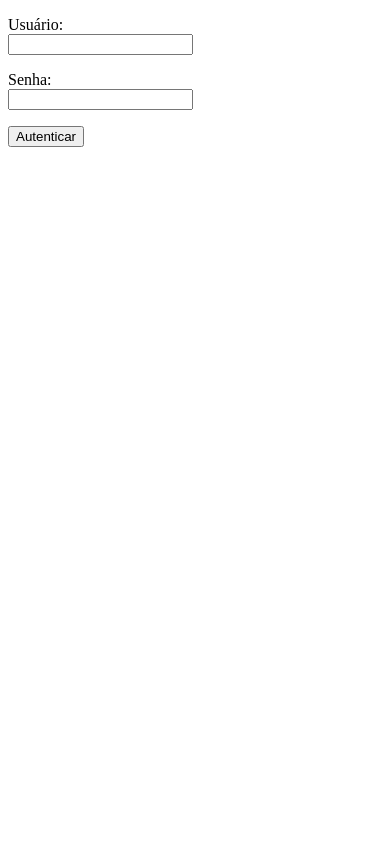
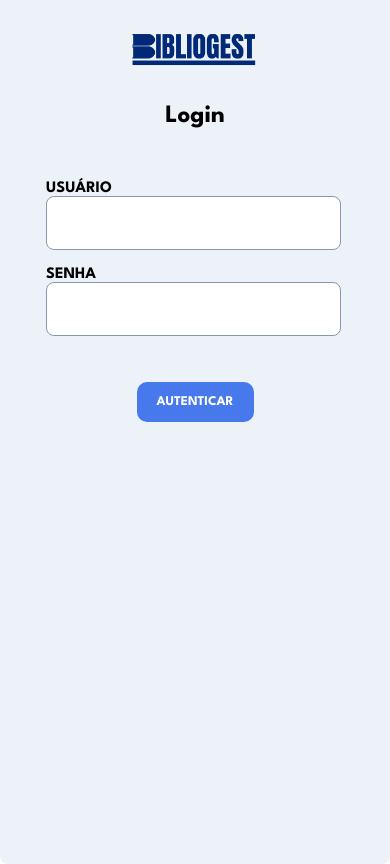
Before and after one commit to idavidcarvalho/pi23_gerenciamento_biblioteca, a Django app: page / in a window 390 px wide. Before the commit the page ends 147 px from the top, so only its background shows below. Run offline with Django 4.2, Linux system fonts and the light colour scheme; some libraries are stand-ins or nearby versions.

Commit message:
adicionada pg de login e responsividade das pg de cadastro induvidual

```diff
--- a/core/views.py
+++ b/core/views.py
@@ -9,6 +9,7 @@
 def perfil(request):
     return render(request, 'perfil.html')
 
+#-------- Login -----
 def autenticar(request):
     if request.POST:
         usuario = request.POST['usuario']
--- /dev/null
+++ b/static/login.css
@@ -0,0 +1,255 @@
+@import url('https://fonts.googleapis.com/css2?family=Anton&display=swap');
+@import url('https://fonts.googleapis.com/css2?family=Bebas+Neue&display=swap');
+@import url('https://fonts.googleapis.com/css2?family=League+Spartan:wght@700&display=swap');
+
+body{
+    padding: 0;
+    margin: 0;
+  }
+
+.container {
+    display: grid;
+    width: 100vw;
+    min-height: 100vh;
+    grid-template-areas:
+    "main";
+    grid-template-columns: auto;
+    grid-template-rows: auto;
+
+}
+main {
+    grid-area: main;
+    width: auto;
+    height: 100%;
+  }
+
+.container-main{
+    width: 100%;
+    display: flex;
+    height: 100%;
+    background-color: #022978;
+}
+
+.card-frase{
+    width: 55%;
+    background-color: #022978;
+}
+.login{
+    background-color: #ECF2F7;
+    margin-top: 20px;
+    margin-right: 30px;
+    margin-bottom: 20px;
+    border-radius: 8px;
+    width: 45%;
+}
+
+.form-container{
+    margin-left: 120px;
+    margin-top: 50px;
+}
+
+.logo-login{
+  text-align: center;
+}
+
+.logo-azul{
+    width: 35%;
+}
+
+
+.nome-login{
+    font-size: 25px;
+    font-family: League Spartan;
+}
+
+.form-aut{
+    width: 100%;
+    height: 50px;
+}
+
+.form-label{
+    font-family: League Spartan;
+}
+
+.form-input{
+    border-radius: 8px;
+    border:1px solid #8B97B2;
+    background-color: #FFFFFF;
+    outline:none;
+    width: 80%;
+    height: 100%;
+}
+
+.bt-login{
+    margin-top: 50px;
+    text-align: center;
+    height: 270px;
+}
+
+.button-login{
+    color: white;
+    background-color:#4778EC;
+    width: 18%;
+    height: 15%;
+    border: none;
+    border-radius: 10px;
+    font-family:League Spartan;
+}
+
+.button-login:hover {
+    transform: scale(1.1);
+    transition: all 0.1s;
+  }
+
+.fonte-bg{
+    font-size: 90px;
+    color: white;
+    font-family: Anton;
+}
+.fonte-bg-1{
+    font-size: 30px;
+    font-family: Bebas Neue;
+    color: white;
+}
+
+.frase-bg{
+    margin-left: 60px;
+}
+
+.ilustracao-login{
+    width: 400px;
+    margin-left: 40px;
+}
+
+.logo-azul{
+    width: 35%;
+}
+
+.logo-login{
+   text-align: center;
+}
+
+.nome-login{
+    font-size: 25px;
+    font-family: League Spartan;
+    text-align: center;
+}
+
+.saiba-mais{
+    padding: 10px;
+    background-color:  #4778EC;
+    color: white;
+    border-radius: 8px;
+    border: none;
+}
+
+.saiba-mais:hover{
+    transform: scale(1.1);
+    transition: all 0.1s;
+}
+
+.img-login{
+    margin-top: 20px;
+}
+
+@media  screen and (max-width:1319px) {
+    .form-container{
+        width: 74%;
+    }
+}
+
+@media  screen and (max-width:1159px) {
+  .ilustracao-login{
+    width: 400px;
+  }
+  .img-login{
+    margin-top:85px ;
+    height: 24%;
+  }
+
+  .fonte-bg{
+    font-size: 100px;
+    }
+  .fonte-bg-1{
+    font-size: 40px;
+    }
+
+   .form-container{
+    margin-left: 99px;
+   }
+}
+
+@media screen and (max-width:1128px){
+    .container-main{
+        background-color: #ECF2F7;
+    }
+    .card-frase{
+        display: none;
+    }
+
+    .login{
+        position: absolute;
+        width: 100%;
+        height: 100%;
+    }
+
+    .form-container{
+        margin-left: 225px;
+    }
+}
+
+@media screen and (max-width:1001px){
+    .form-container{
+        margin-left: 200px;
+    }
+}
+
+@media screen and (max-width:928px){
+    .form-container{
+        margin-left: 180px;
+    }
+}
+
+@media screen and (max-width:826px){
+    .form-container{
+        margin-left: 160px;
+    }
+}
+
+@media screen and (max-width:706px){
+    .form-container{
+        margin-left: 140px;
+    }
+}
+
+@media screen and (max-width:626px){
+    .form-container{
+        margin-left: 120px;
+    }
+}
+
+@media screen and (max-width:509px){
+    .form-container{
+        margin-left: 100px;
+    }
+
+    .button-login{
+        width: 30%;
+    }
+}
+
+@media screen and (max-width:456px){
+    .form-container{
+        margin-left: 90px;
+    }
+}
+
+@media screen and (max-width:398px){
+    .form-container{
+        margin-left: 46px;
+    }
+
+    .form-input{
+        width: 100%;
+    }
+}
--- a/templates/registration/login.html
+++ b/templates/registration/login.html
@@ -1,17 +1,62 @@
 <!DOCTYPE html>
+{% load static %}
 <html lang="pt-br">
 <head>
     <meta charset="UTF-8">
     <meta http-equiv="X-UA-Compatible" content="IE=edge">
     <meta name="viewport" content="width=device-width, initial-scale=1.0">
     <title>Autenticação</title>
+    <link rel="stylesheet" type="text/css" href="{% static 'login.css' %}">
 </head>
 <body>
-        <form method="post">
+
+         <!--<form method="post">
             {% csrf_token %}
             <p>Usuário: <br> <input type="text" name="usuario"></p>
             <p>Senha: <br> <input type="password" name="senha"></p>
             <input type="submit" value="Autenticar">
-        </form>
+        </form>-->
+
+        <div class="container">
+            <main>
+                <div class="container-main">
+                    <div class="card-frase">
+                        <div class="frase-bg">
+                            <p class="fonte-bg">BiblioGest</p>
+                            <p class="fonte-bg-1">O sistema ideal para <br>gerenciar sua <br> biblioteca</p>
+                            <button class="saiba-mais">Saiba mais</button>
+                        </div>
+
+                        <div class="img-login">
+                            <img src="{% static '/img/img-principal.png' %}" alt="" class="ilustracao-login">
+                        </div>
+                    </div>
+
+                    <div class="login">
+                        <div class="logo-login">
+                             <img class= "logo-azul" src="{% static '/img/logo.png' %}" alt="">
+                        </div>
+
+                        <p class="nome-login">Login</p>
+                        <div class="form-container">
+                            <form method="post">
+                                {% csrf_token %}
+                                <label class="form-label" for="cpf" >USUÁRIO</label> <br>
+                                <div class="form-aut">
+                                    <input class="form-input" type="text" id="cpf" name="usuario"/>
+                                </div>
+                                <br>
+                                <label class="form-label" for="senha">SENHA</label> <br>
+                                <div class="form-aut">
+                                    <input class="form-input" type="password" id="senha" name="senha" />
+                                </div>
+                            </form>
+                        </div>
+
+                        <div class="bt-login">
+                            <input class="button-login" type="submit" value="AUTENTICAR">
+                        </div>
+                </div>
+            </main>
 </body>
 </html>
```
Also changed, not shown: static/registro_livro.css (+23 -0 lines), static/img/img-principal.png (added).
